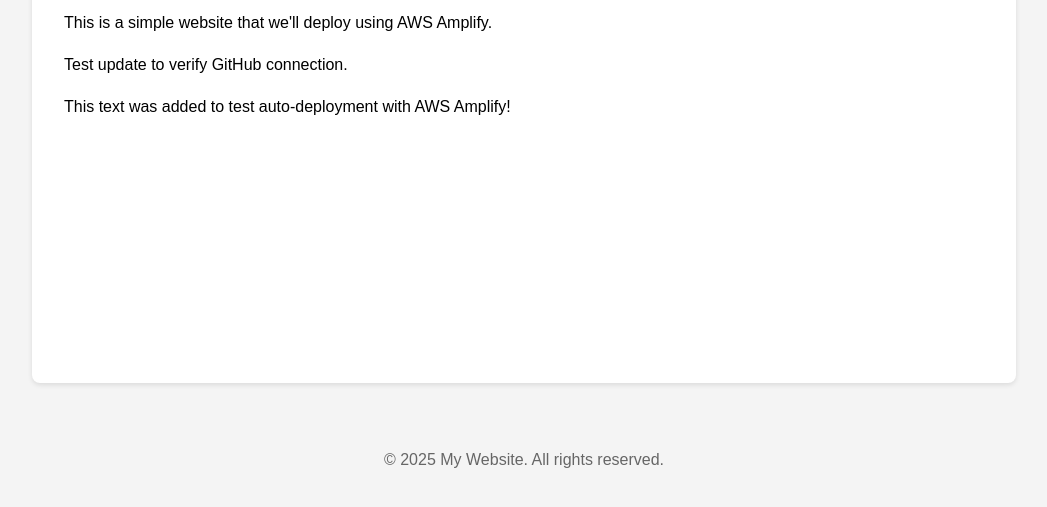
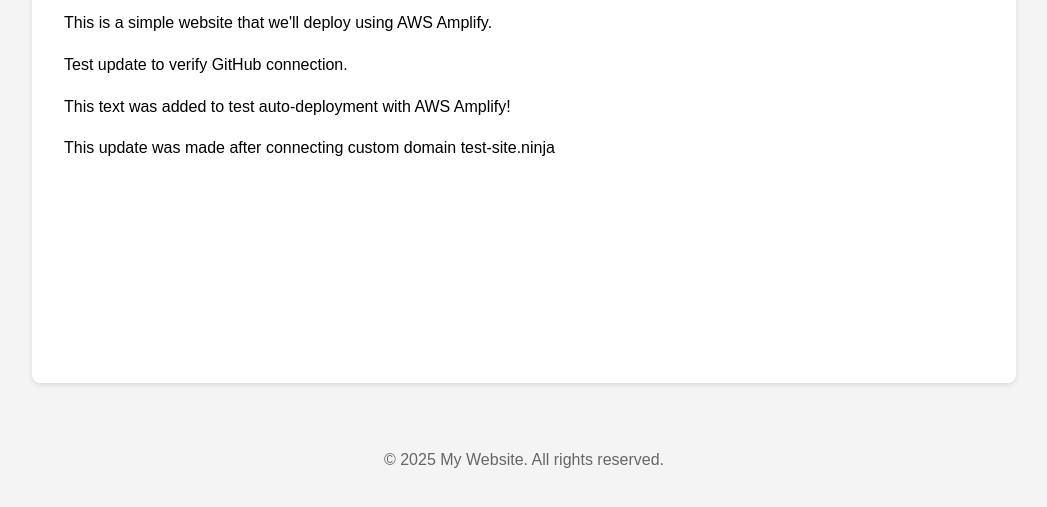
Before and after one commit to aws-scratch-sapc02/my-website, a plain HTML site: page index.html in a window 1280 px wide. Shown: the part 209-716 px from the top of the page, without its empty margins (116-1163 px from the left). Drawn offline with Linux system fonts and the light colour scheme.

Commit message:
Test update with custom domain

```diff
--- a/index.html
+++ b/index.html
@@ -25,6 +25,7 @@
             <p>This is a simple website that we'll deploy using AWS Amplify.</p>
             <p>Test update to verify GitHub connection.</p>
             <p>This text was added to test auto-deployment with AWS Amplify!</p>
+            <p>This update was made after connecting custom domain test-site.ninja</p>
         </main>
 
         <footer>
```
